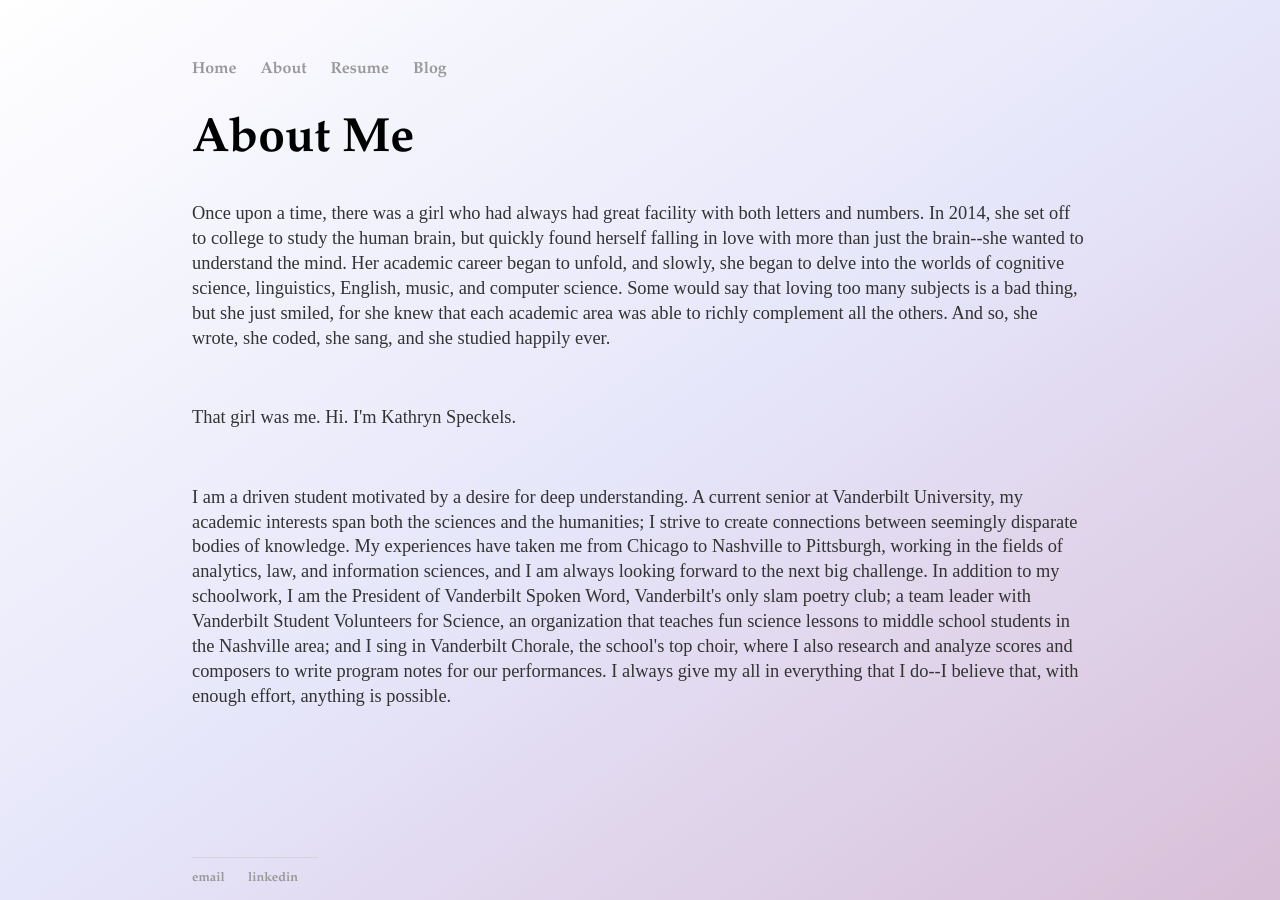
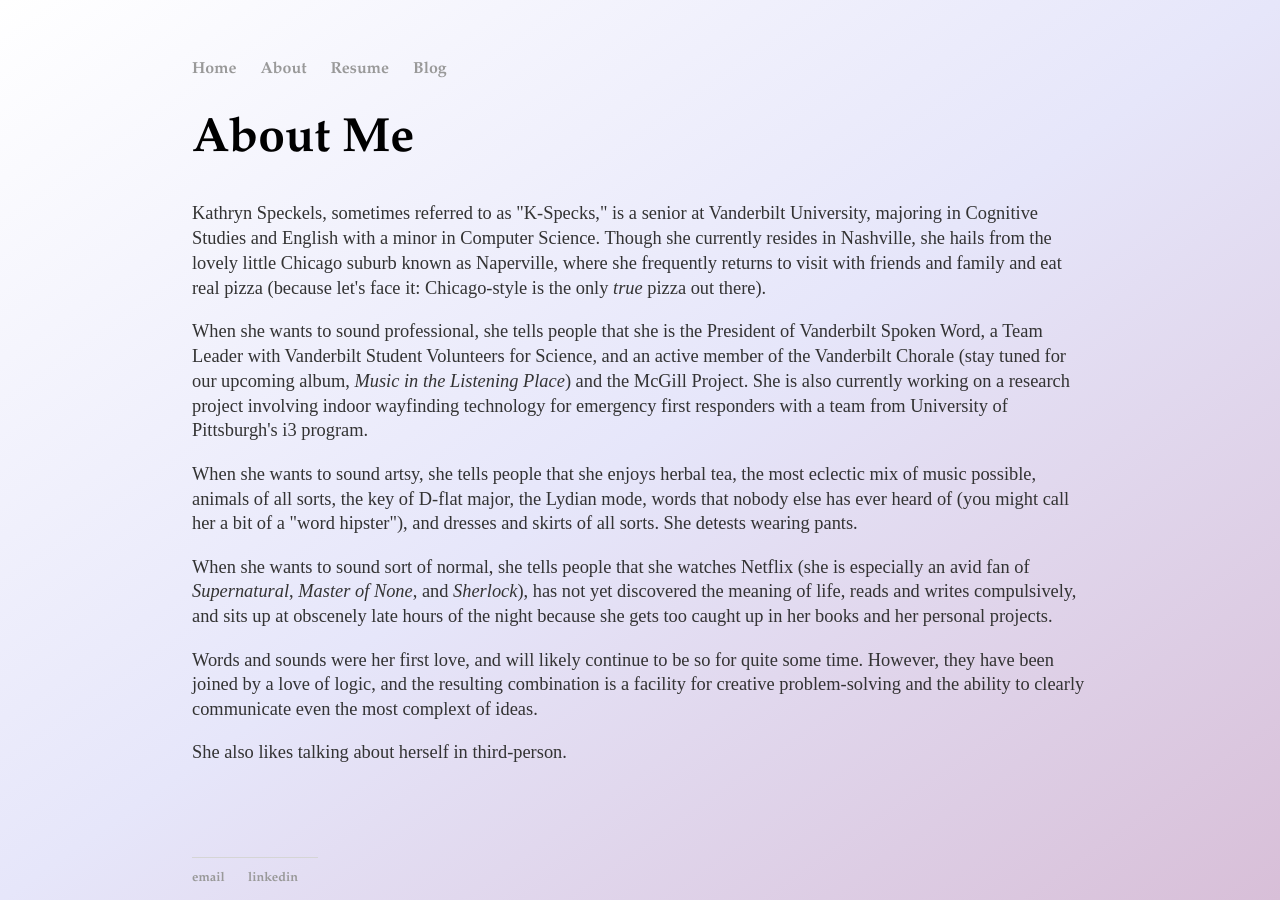
Before and after one commit to kspecks/kspecks.github.io, a Jekyll site: the page built from about/index.html, in a window 1280 px wide. Built offline with Jekyll 4.4.1, drawn with Linux system fonts in a browser that asks for light colours.

Commit message:
Update index.html

```diff
--- a/about/index.html
+++ b/about/index.html
@@ -3,24 +3,31 @@ layout: default
 title: About Me
 ---
 	<h1>{{ page.title }}</h1>
-<p> Once upon a time, there was a girl who had always had great facility with both letters and numbers. In 2014,
-	she set off to college to study the human brain, but quickly found herself falling in love
-	with more than just the brain--she wanted to understand the mind. Her academic career began to unfold, and slowly,
-	she began to delve into the worlds of cognitive science, linguistics, English, music, and computer science. Some would say
-	that loving too many subjects is a bad thing, but she just smiled, for she knew that each academic area
-	was able to richly complement all the others. And so, she wrote, she coded, she sang, and she studied happily ever.
+<p>Kathryn Speckels, sometimes referred to as "K-Specks," is a senior at Vanderbilt University, majoring in Cognitive Studies and
+	English with a minor in Computer Science. Though she currently resides in Nashville, she hails from the lovely little Chicago
+	suburb known as Naperville, where she frequently returns to visit with friends and family and eat real pizza
+	(because let's face it: Chicago-style is the only <i>true</i> pizza out there).
 </p>
-<br>
-<p> That girl was me. Hi. I'm Kathryn Speckels. </p>
-<br>
-<p>
-	I am a driven student motivated by a desire for deep understanding. A current senior at Vanderbilt University,
-	my academic interests span both the sciences and the humanities; I strive to create connections between
-	seemingly disparate bodies of knowledge. My experiences have taken me from Chicago to Nashville to Pittsburgh, working
-	in the fields of analytics, law, and information sciences,
-	and I am always looking forward to the next big challenge. In addition to my schoolwork, I am the President of Vanderbilt
-	Spoken Word, Vanderbilt's only slam poetry club; a team leader with Vanderbilt Student Volunteers for Science, an
-	organization that teaches fun science lessons to middle school students in the Nashville area; and I sing in Vanderbilt
-	Chorale, the school's top choir, where I also research and analyze scores and composers to write program notes for
-	our performances. I always give my all in everything that I do--I believe that, with enough effort, anything is possible.
+
+<p>When she wants to sound professional, she tells people that she is the President of Vanderbilt Spoken Word, a Team Leader with
+	Vanderbilt Student Volunteers for Science, and an active member of the Vanderbilt Chorale (stay tuned for our upcoming album,
+	<i>Music in the Listening Place</i>) and the McGill Project. She is also currently working on a research project involving
+	indoor wayfinding technology for emergency first responders with a team from University of Pittsburgh's i3 program.
 </p>
+
+<p>When she wants to sound artsy, she tells people that she enjoys herbal tea, the most eclectic mix of music possible, animals of
+	all sorts, the key of D-flat major, the Lydian mode, words that nobody else has ever heard of (you might call her a bit of a
+	"word hipster"), and dresses and skirts of all sorts. She detests wearing pants.
+</p>
+
+<p>When she wants to sound sort of normal, she tells people that she watches Netflix (she is especially an avid fan of <i>Supernatural</i>,
+	<i>Master of None</i>, and <i>Sherlock</i>), has not yet discovered the meaning of life, reads and writes compulsively,
+	and sits up at obscenely late hours of the night because she gets too caught up in her books and her personal projects.
+</p>
+
+<p>Words and sounds were her first love, and will likely continue to be so for quite some time. However, they have been joined by a love
+	of logic, and the resulting combination is a facility for creative problem-solving and the ability to clearly communicate even
+	the most complext of ideas.
+</p>
+
+<p>She also likes talking about herself in third-person.</p>
```
